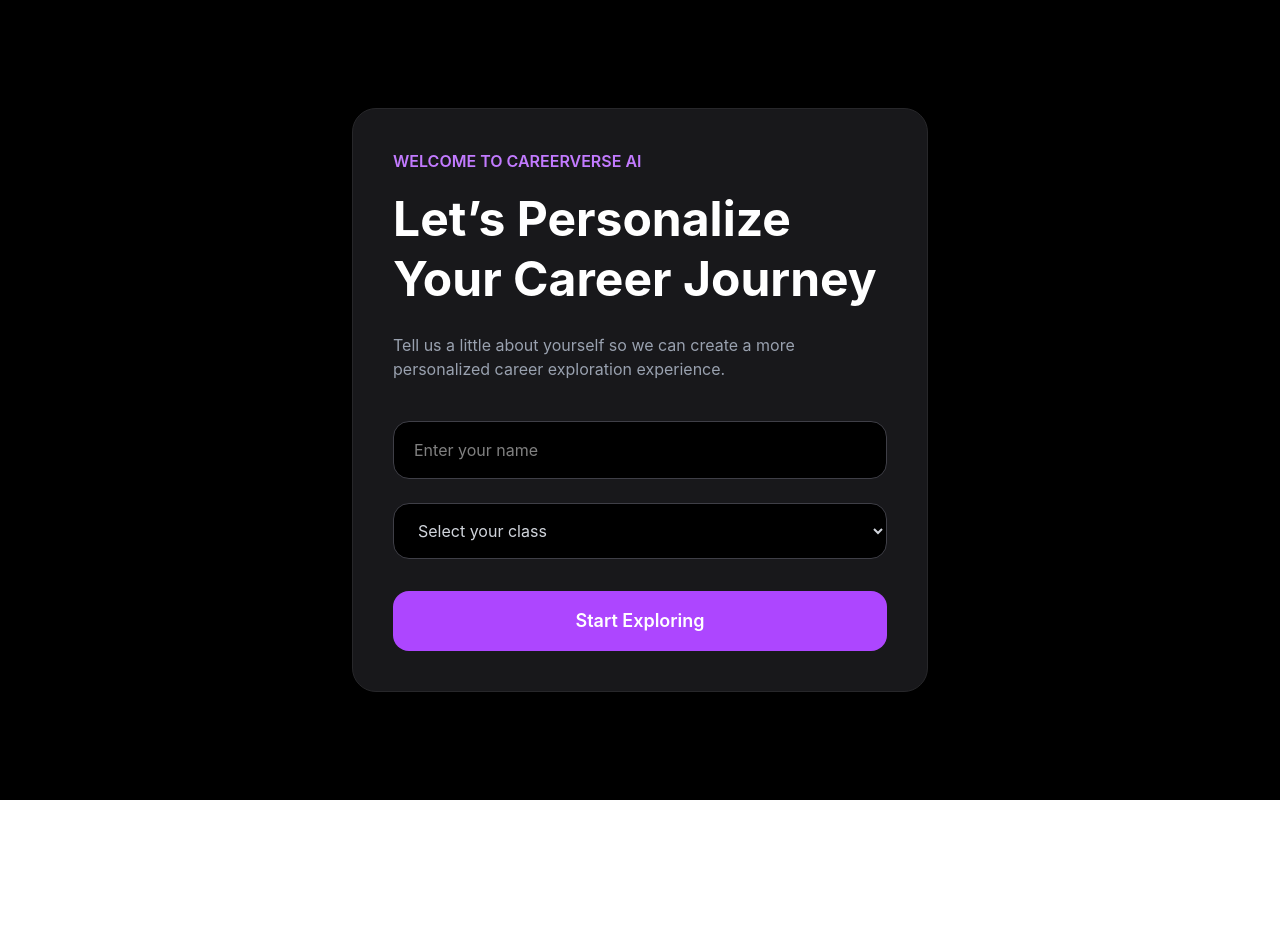
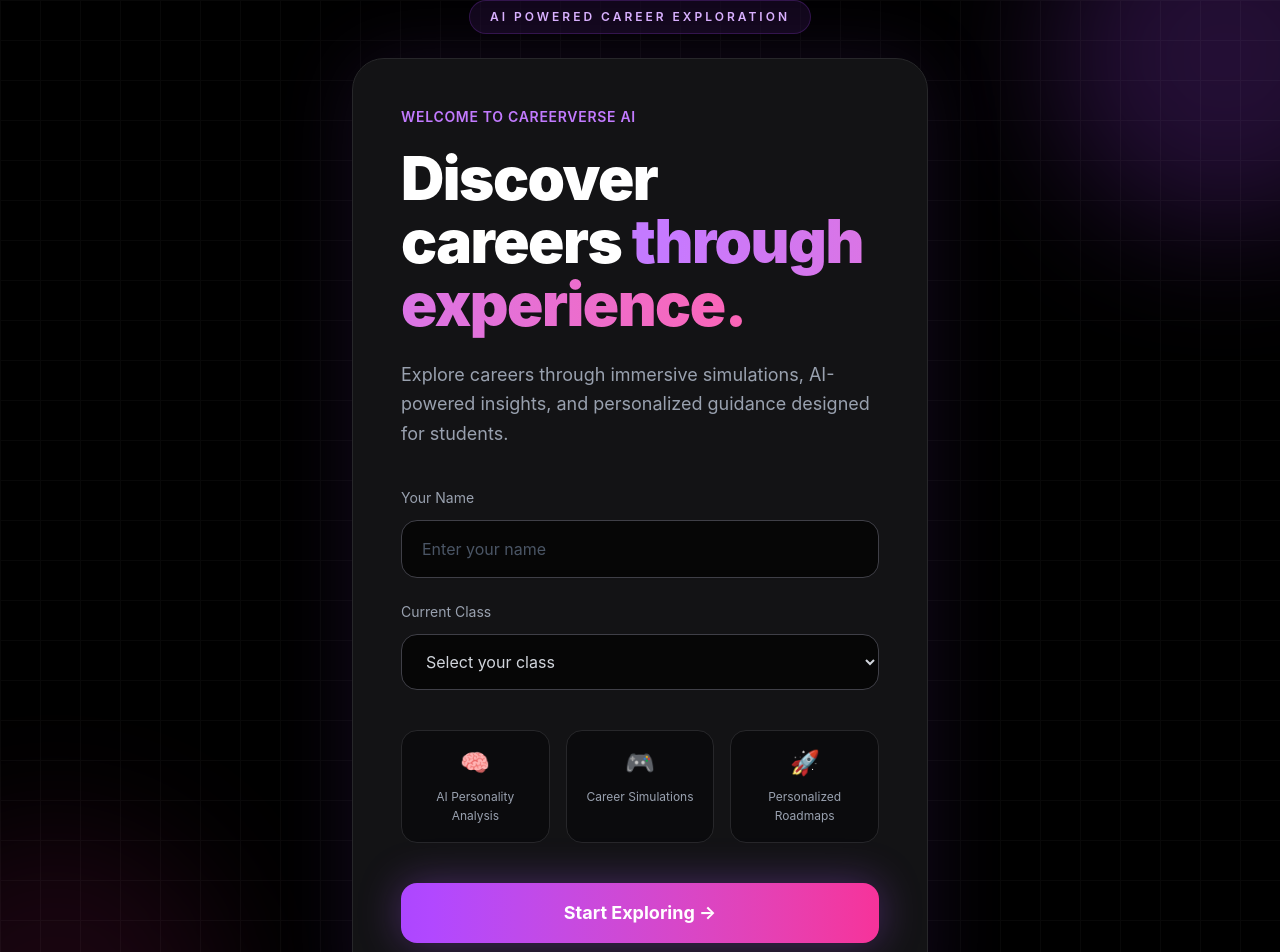
Before and after one commit to diyaraina06/careerverse-ai, a React (Vite) app in the folder frontend/: page / in a window 1280 px wide. Shown: the top 952 px of the page. Before the commit the page ends 800 px from the top, so only its background shows below. Built offline with nearby package versions, Linux system fonts and the light colour scheme.

Commit message:
push welcome

```diff
--- a/frontend/src/pages/WelcomePage.jsx
+++ b/frontend/src/pages/WelcomePage.jsx
@@ -19,37 +19,80 @@
   };
 
   return (
-    <div className="min-h-screen bg-black text-white flex items-center justify-center px-6">
+    <div className="min-h-screen bg-black text-white flex items-center justify-center px-6 overflow-hidden relative">
 
-      <div className="bg-zinc-900 border border-zinc-800 rounded-3xl p-10 w-full max-w-xl">
+      {/* Background Glow */}
+      <div className="absolute top-[-120px] right-[-120px] w-[350px] h-[350px] bg-purple-500/20 blur-3xl rounded-full"></div>
 
-        <p className="text-purple-400 font-semibold mb-4">
-          WELCOME TO CAREERVERSE AI
+      <div className="absolute bottom-[-150px] left-[-120px] w-[350px] h-[350px] bg-pink-500/10 blur-3xl rounded-full"></div>
+
+      {/* Grid Overlay */}
+      <div className="absolute inset-0 opacity-[0.03]"
+        style={{
+          backgroundImage:
+            "linear-gradient(to right, white 1px, transparent 1px), linear-gradient(to bottom, white 1px, transparent 1px)",
+          backgroundSize: "40px 40px",
+        }}
+      ></div>
+
+      <div className="relative z-10 w-full max-w-xl">
+
+        {/* Badge */}
+        <div className="flex justify-center mb-6">
+
+          <div className="bg-purple-500/10 border border-purple-500/20 text-purple-300 px-5 py-2 rounded-full text-xs font-semibold tracking-[0.25em] uppercase backdrop-blur-xl">
+            AI Powered Career Exploration
+          </div>
+
+        </div>
+
+        {/* Card */}
+        <div className="bg-zinc-900/80 backdrop-blur-2xl border border-zinc-800 rounded-[2rem] p-10 md:p-12 shadow-[0_0_80px_rgba(168,85,247,0.12)]">
+
+          <p className="text-purple-400 font-semibold mb-5 tracking-wider uppercase text-sm">
+            Welcome to CareerVerse AI
           </p>
 
-        <h1 className="text-4xl md:text-5xl font-bold mb-6 leading-tight">
-          Let’s Personalize Your Career Journey
+          <h1 className="text-5xl md:text-6xl font-black leading-[1.05] mb-6 tracking-tight">
+
+            Discover careers
+            <span className="bg-gradient-to-r from-purple-400 to-pink-400 bg-clip-text text-transparent">
+              {" "}through experience.
+            </span>
+
           </h1>
 
-        <p className="text-gray-400 mb-10">
-          Tell us a little about yourself so we can create a more
-          personalized career exploration experience.
+          <p className="text-gray-400 text-lg leading-relaxed mb-10 max-w-lg">
+            Explore careers through immersive simulations, AI-powered
+            insights, and personalized guidance designed for students.
           </p>
 
+          {/* Inputs */}
           <div className="flex flex-col gap-6">
+
+            <div>
+              <label className="text-sm text-gray-400 mb-3 block">
+                Your Name
+              </label>
 
               <input
                 type="text"
                 placeholder="Enter your name"
                 value={name}
                 onChange={(e) => setName(e.target.value)}
-            className="w-full bg-black border border-zinc-700 rounded-2xl px-5 py-4 outline-none focus:border-purple-500"
+                className="w-full bg-black/70 border border-zinc-700 rounded-2xl px-5 py-4 outline-none focus:border-purple-500 transition text-white placeholder:text-gray-600"
               />
+            </div>
+
+            <div>
+              <label className="text-sm text-gray-400 mb-3 block">
+                Current Class
+              </label>
 
               <select
                 value={studentClass}
                 onChange={(e) => setStudentClass(e.target.value)}
-            className="w-full bg-black border border-zinc-700 rounded-2xl px-5 py-4 outline-none focus:border-purple-500 text-gray-300"
+                className="w-full bg-black/70 border border-zinc-700 rounded-2xl px-5 py-4 outline-none focus:border-purple-500 transition text-gray-300"
               >
                 <option value="">Select your class</option>
                 <option value="8">Class 8</option>
@@ -58,15 +101,53 @@
                 <option value="11">Class 11</option>
                 <option value="12">Class 12</option>
               </select>
+            </div>
 
           </div>
 
+          {/* Features */}
+          <div className="grid grid-cols-3 gap-4 mt-10 mb-10">
+
+            <div className="bg-black/40 border border-zinc-800 rounded-2xl p-4 text-center">
+              <p className="text-2xl mb-2">🧠</p>
+              <p className="text-xs text-gray-400 leading-relaxed">
+                AI Personality Analysis
+              </p>
+            </div>
+
+            <div className="bg-black/40 border border-zinc-800 rounded-2xl p-4 text-center">
+              <p className="text-2xl mb-2">🎮</p>
+              <p className="text-xs text-gray-400 leading-relaxed">
+                Career Simulations
+              </p>
+            </div>
+
+            <div className="bg-black/40 border border-zinc-800 rounded-2xl p-4 text-center">
+              <p className="text-2xl mb-2">🚀</p>
+              <p className="text-xs text-gray-400 leading-relaxed">
+                Personalized Roadmaps
+              </p>
+            </div>
+
+          </div>
+
+          {/* CTA */}
           <button
             onClick={handleContinue}
-          className="w-full bg-purple-500 hover:bg-purple-600 transition py-4 rounded-2xl font-semibold text-lg mt-8"
+            className="w-full relative overflow-hidden bg-gradient-to-r from-purple-500 to-pink-500 hover:scale-[1.02] transition-all duration-300 py-4 rounded-2xl font-bold text-lg shadow-[0_0_40px_rgba(168,85,247,0.35)]"
           >
-          Start Exploring
+
+            <span className="relative z-10">
+              Start Exploring →
+            </span>
+
           </button>
+
+          <p className="text-center text-xs text-gray-600 mt-5">
+            Built for students exploring their future with confidence.
+          </p>
+
+        </div>
 
       </div>
 
```
Lines whose indentation alone changed are shown as unchanged.
